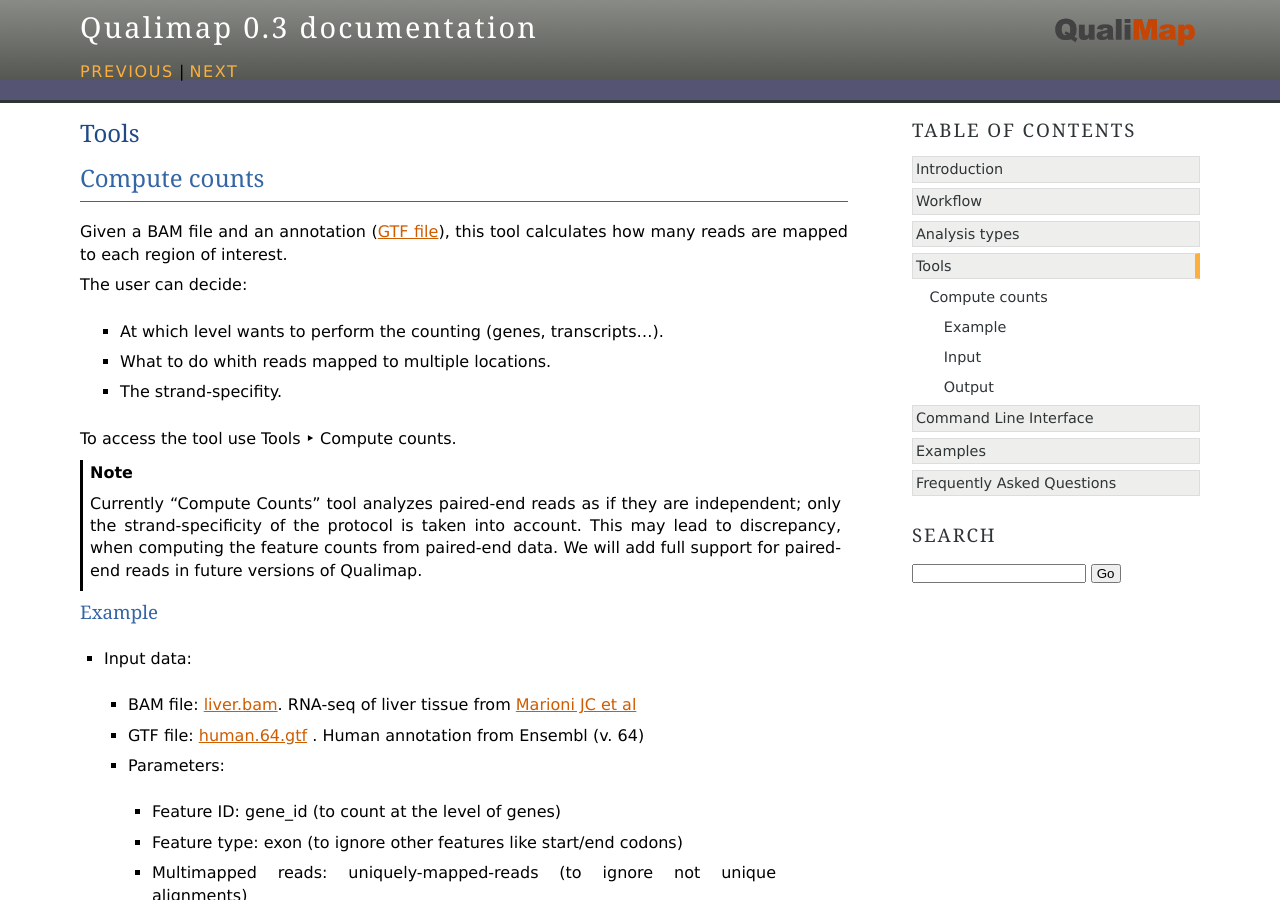
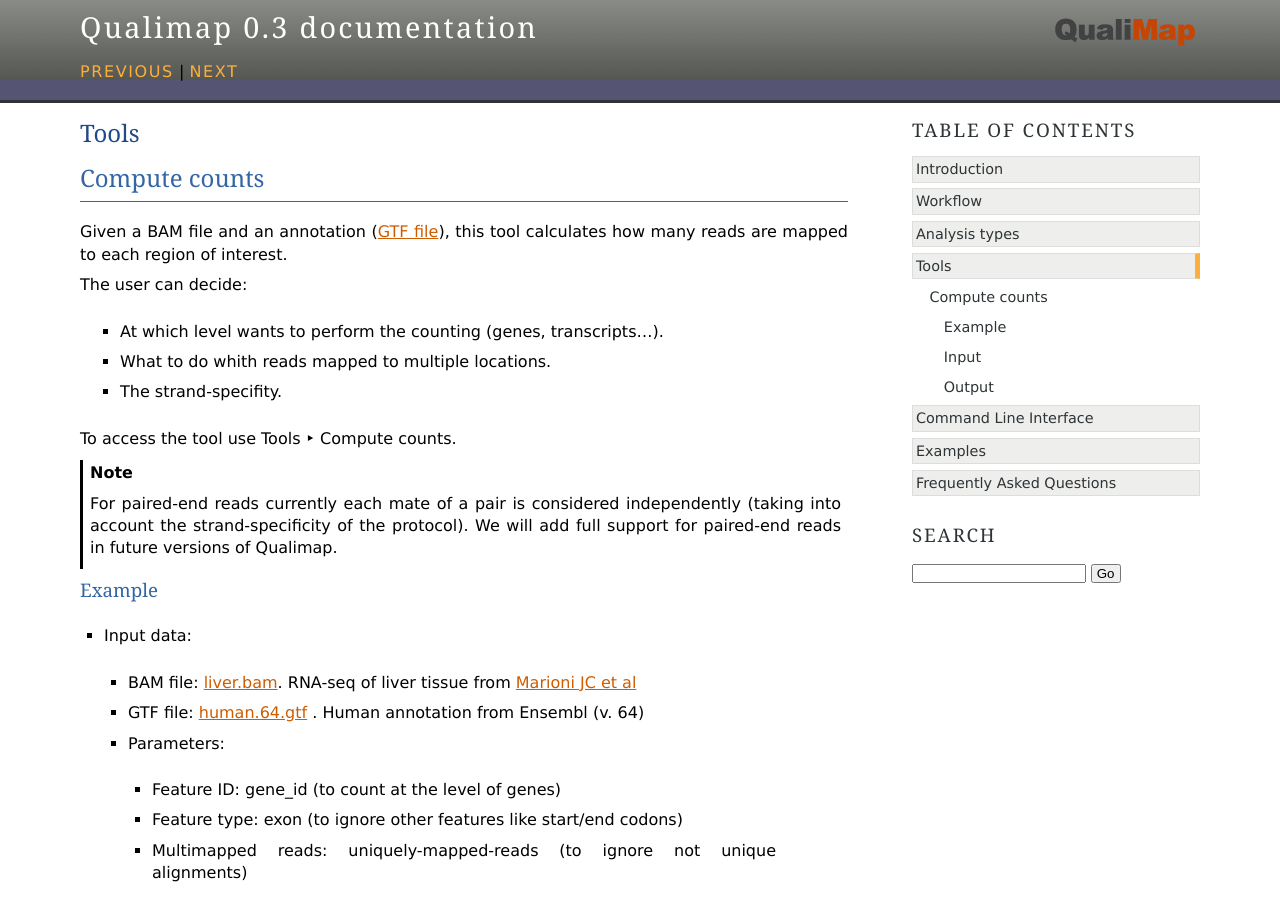
Before and after one commit to scchess/Qualimap, a Sphinx documentation site: the page built from doc/tools.rst, in a window 1280 px wide and 900 px high. Built offline with Sphinx 7.4.7, drawn with Linux system fonts in a browser that asks for light colours.

Commit message:
Minor change in tools.rst

```diff
--- a/doc/tools.rst
+++ b/doc/tools.rst
@@ -23,7 +23,7 @@ The user can decide:
 
 To access the tool use :menuselection:`Tools --> Compute counts`.
 
-.. note:: Currently "Compute Counts" tool analyzes paired-end reads as if they are independent; only the strand-specificity of the protocol is taken into account. This may lead to discrepancy, when computing the feature counts from paired-end data. We will add full support for paired-end reads in future versions of Qualimap.
+.. note:: For paired-end reads currently each mate of a pair is considered independently (taking into account the strand-specificity of the protocol). We will add full support for paired-end reads in future versions of Qualimap.
 
 
 .. _example-compute-counts:
```
